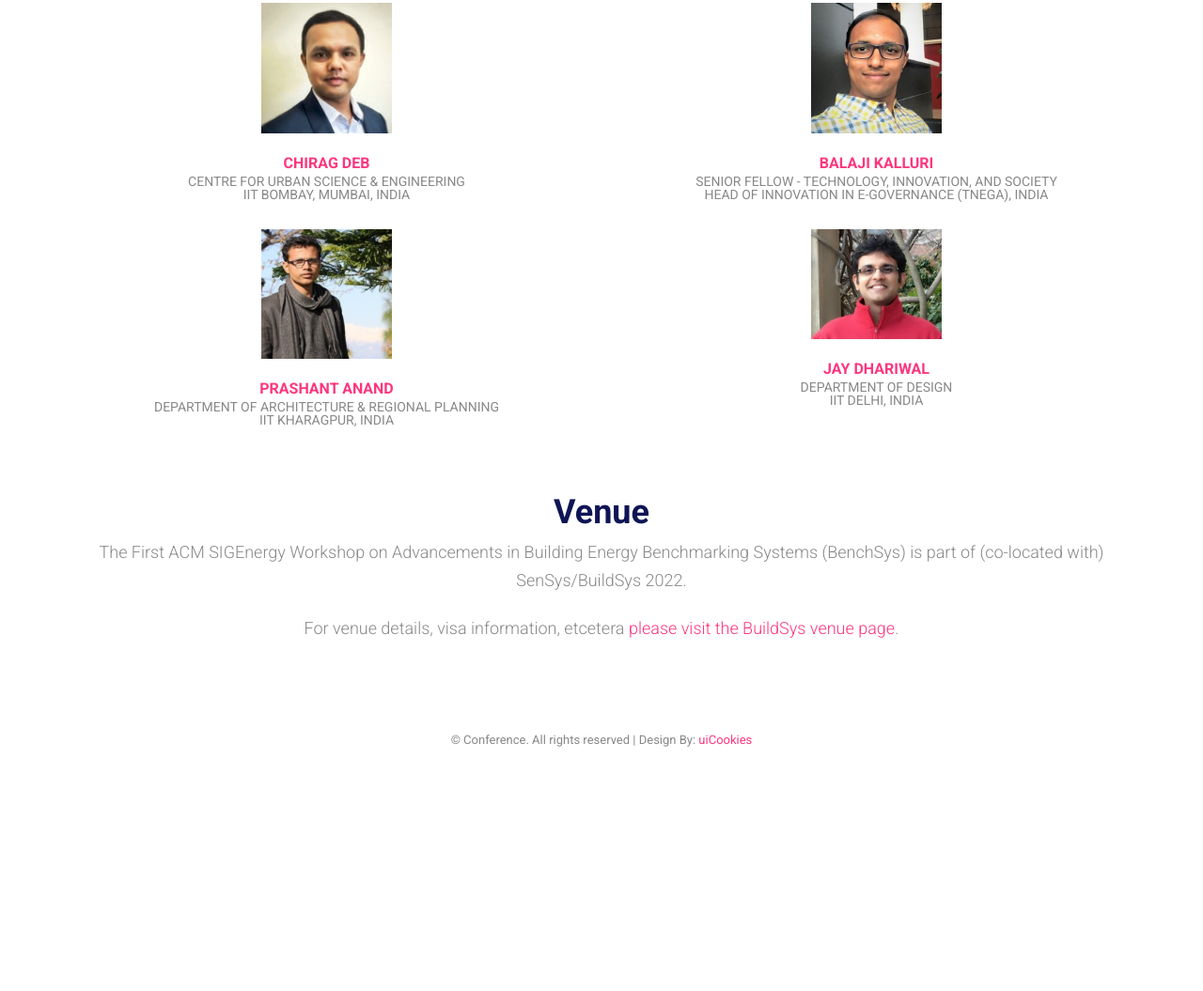
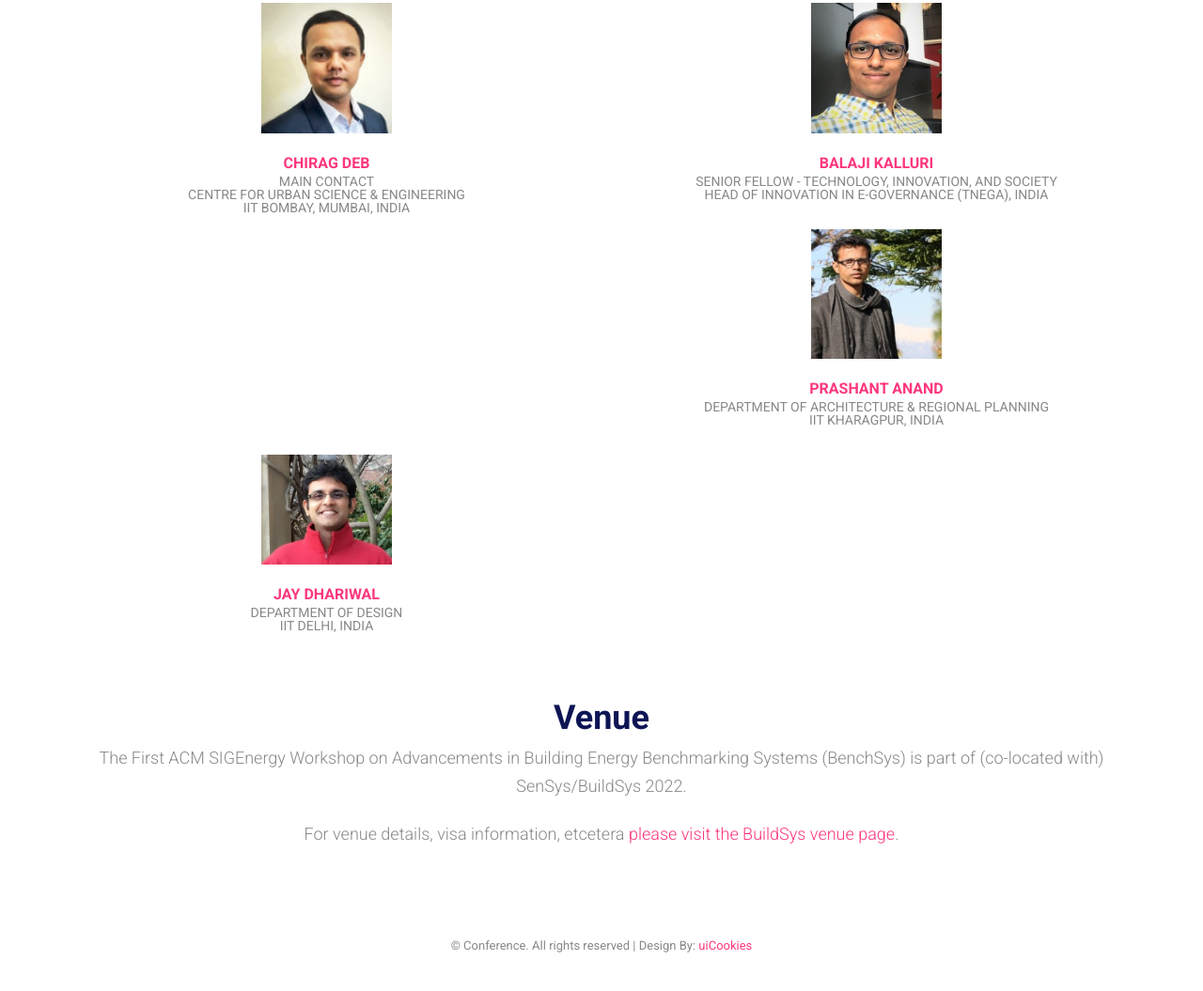
Before and after one commit to prashant4anand/2022, a plain HTML site: page index.html in a window 1280 px wide. Shown: the part 2733-3788 px from the top of the page at 94% size. Before the commit the page ends 3576 px from the top, so only its background shows below. Drawn offline with Linux system fonts and the light colour scheme; some packages are replaced by stand-ins of ours.

Commit message:
Update index.html

```diff
--- a/index.html
+++ b/index.html
@@ -165,6 +165,7 @@
 			    </a>
                         <figcaption class="caption text-center">
                             <h3><a href="https://www.debclab.com/team-leader">Chirag Deb</a>
+				<small>Main Contact<small>
                                 <small>Centre for Urban Science & Engineering<small>
 				<small>IIT Bombay, Mumbai, India</small>
                             </h3>
```
